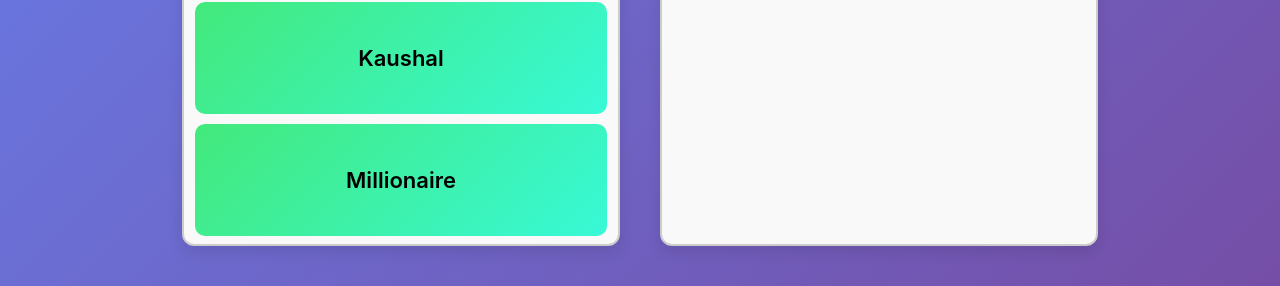
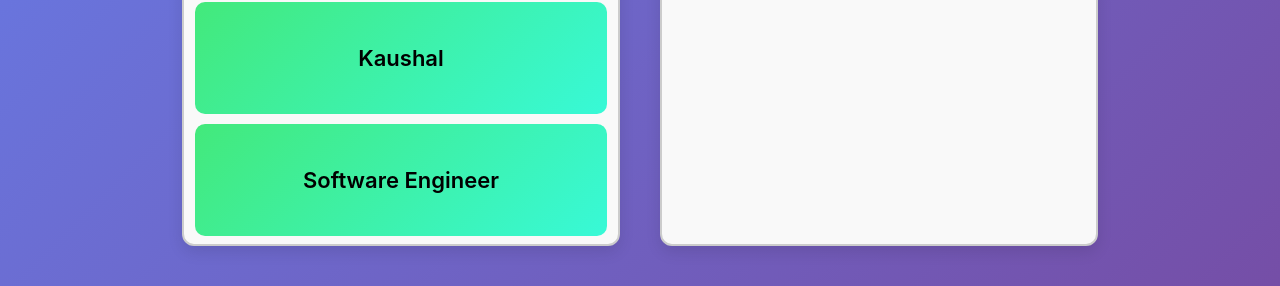
Before and after one commit to Abhijeet-Kaushal/Drag-Drop-React, a React (Create React App) app: page / in a window 1280 px wide. Shown: the part 383-669 px from the top of the page. Built offline with nearby package versions, Linux system fonts and the light colour scheme.

Commit message:
3rd change in drop

```diff
--- a/src/components/DragDropPage.jsx
+++ b/src/components/DragDropPage.jsx
@@ -7,7 +7,11 @@ export default function DragDropPage() {
   const item1Array = [
     { id: "Abhijeet", className: "item1-1", name: "Abhijeet" },
     { id: "Kaushal", className: "item1-2", name: "Kaushal" },
-    { id: "Software Engineer", className: "item1-1", name: "Millionaire" },
+    {
+      id: "Software Engineer",
+      className: "item1-1",
+      name: "Software Engineer",
+    },
   ];
   const item2Array = [];
   const [leftItems, setLeftItems] = useState(item1Array);
```
